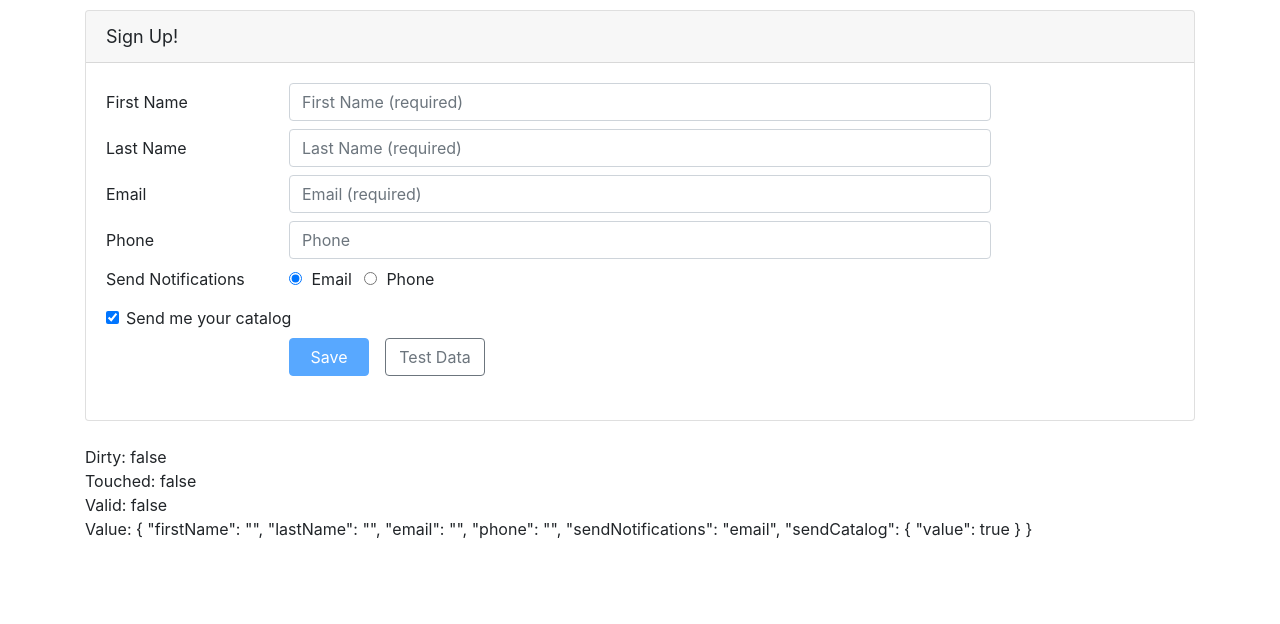
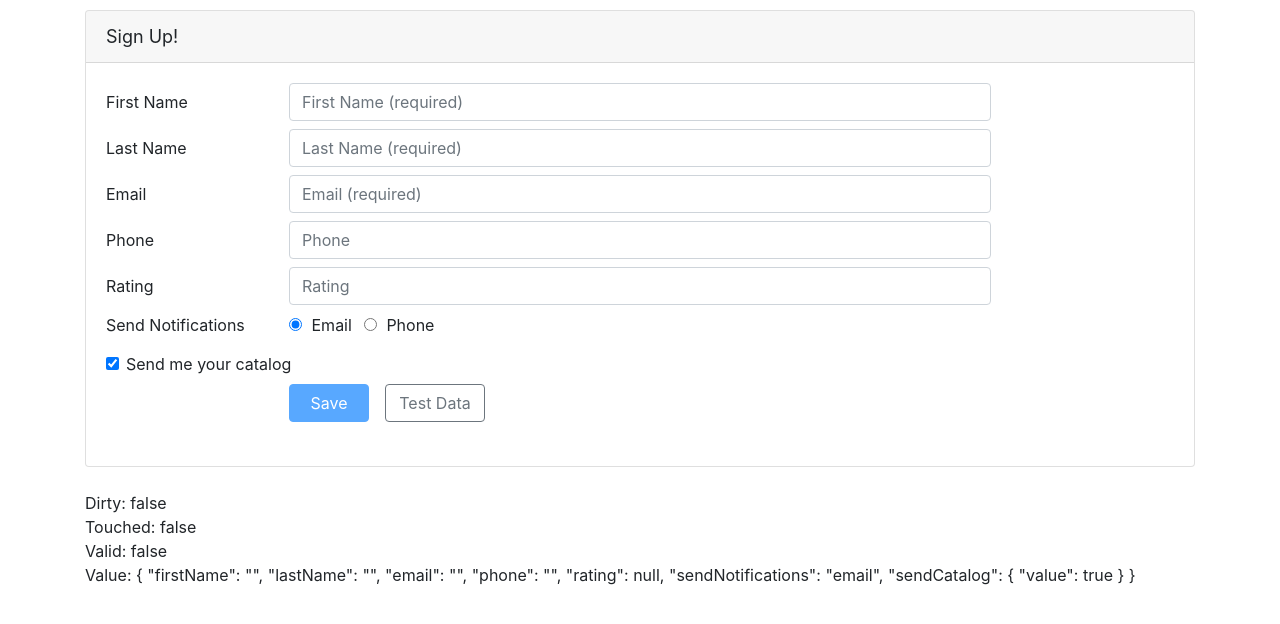
Before and after one commit to yadavsudhir405/angular-form, an Angular app in the folder Demo-Start/: page / in a window 1280 px wide. Shown: the top 624 px of the page. Built offline with nearby package versions, Linux system fonts and the light colour scheme.

Commit message:
Added custom validator for rating range

```diff
--- a/Demo-Start/src/app/customers/customer.component.html
+++ b/Demo-Start/src/app/customers/customer.component.html
@@ -87,6 +87,27 @@
             </span>
             <span *ngIf="customerFormGroup.get('phone').errors?.phone">
               Please enter a valid Phone number.
+            </span>
+          </span>
+        </div>
+      </div>
+
+      <div class="form-group row mb-2">
+        <label class="col-md-2 col-form-label"
+               for="ratingId">Rating</label>
+        <div class="col-md-8">
+          <input class="form-control"
+                 id="ratingId"
+                 type="number"
+                 placeholder="Rating"
+                 formControlName="rating"
+                 [ngClass]="{'is-invalid': (customerFormGroup.get('rating').touched || customerFormGroup.get('rating').dirty) && !customerFormGroup.get('rating').valid }"/>
+          <span class="invalid-feedback">
+            <span *ngIf="customerFormGroup.get('rating').errors?.required">
+              Please enter the rating.
+            </span>
+            <span *ngIf="customerFormGroup.get('rating').errors?.range">
+              Please enter range between 1 and 5
             </span>
           </span>
         </div>
--- a/Demo-Start/src/app/customers/customer.component.ts
+++ b/Demo-Start/src/app/customers/customer.component.ts
@@ -2,6 +2,7 @@ import {Component, OnInit} from '@angular/core';
 import {FormBuilder, FormGroup, Validators} from '@angular/forms';
 
 import {Customer} from './customer';
+import RatingValidator from './rating-validator';
 
 @Component({
   selector: 'app-customer',
@@ -20,6 +21,7 @@ export class CustomerComponent implements OnInit {
       lastName: ['', [Validators.required, Validators.maxLength(50)]],
       email: ['', [Validators.required, Validators.email]],
       phone: '',
+      rating: [null, [Validators.required, RatingValidator]],
       sendNotifications: 'email',
       sendCatalog: {value: true},
     });
--- /dev/null
+++ b/Demo-Start/src/app/customers/rating-validator.ts
@@ -0,0 +1,8 @@
+import {AbstractControl} from '@angular/forms';
+
+export default function ratingValidator(control: AbstractControl): {[key: string]: boolean | null } {
+  if (control.value !== null && (isNaN(control.value) || control.value < 1 || control.value > 5)) {
+      return {range: true};
+  }
+  return null;
+}
```
